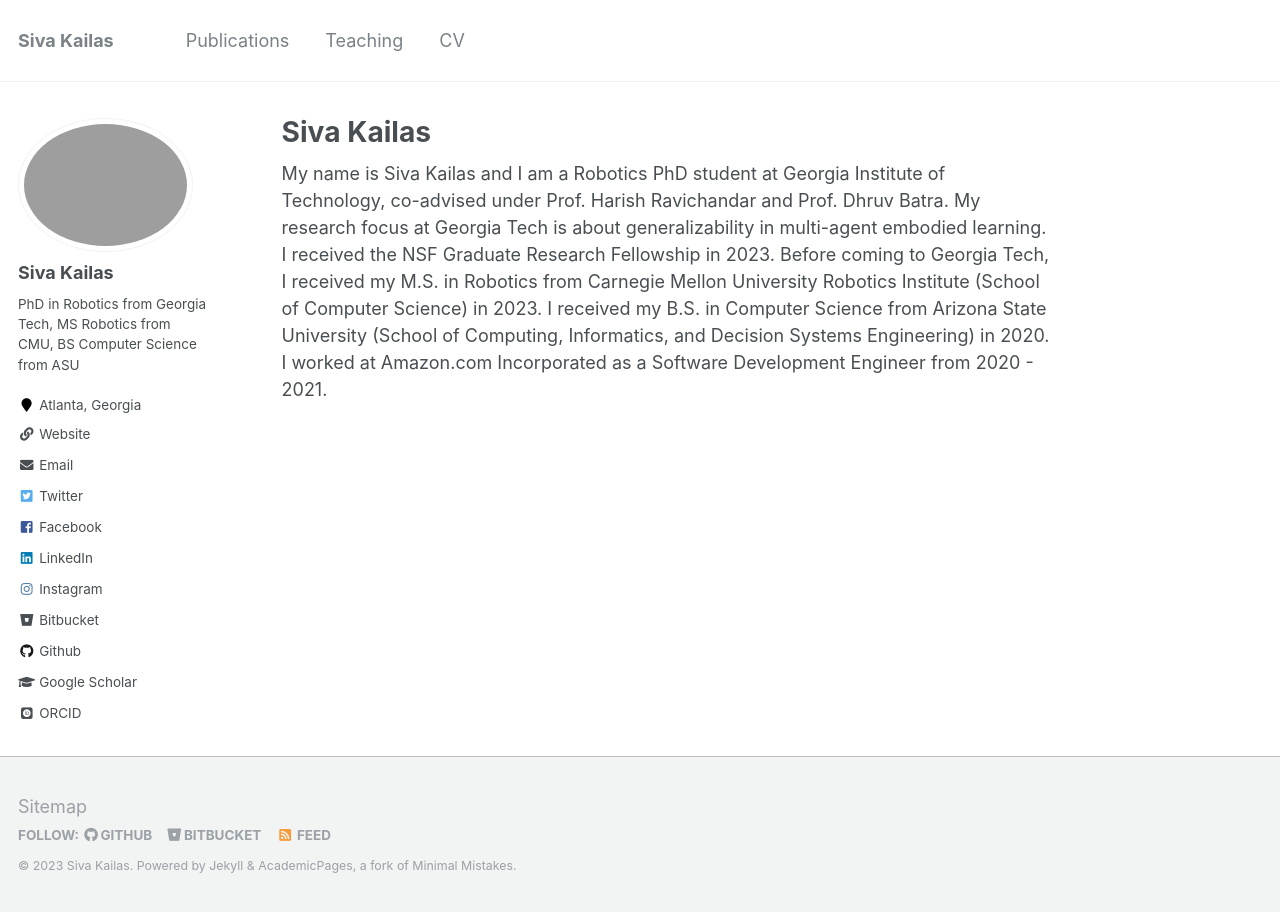
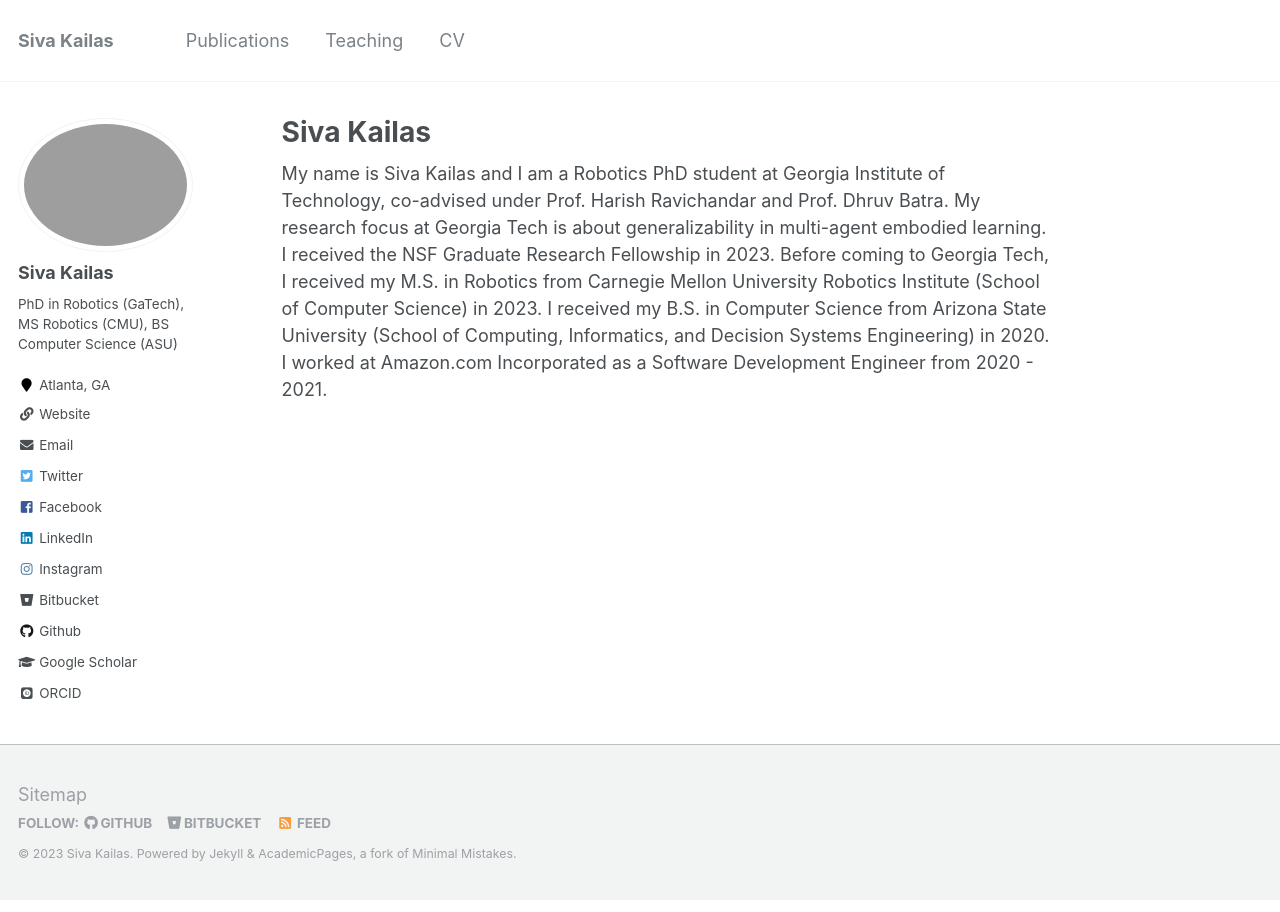
Before and after one commit to vickyliuliu/vickyliuliu.github.io, a Jekyll site: the page built from _pages/about.md, in a window 1280 px wide. Built offline with Jekyll 4.4.1, drawn with Linux system fonts in a browser that asks for light colours; some web fonts are replaced.

```diff
--- a/_config.yml
+++ b/_config.yml
@@ -10,7 +10,7 @@ locale                   : "en-US"
 title                    : "Siva Kailas"
 title_separator          : "-"
 name                     : &name "Siva Kailas"
-description              : &description "personal description"
+description              : &description "My name is Siva Kailas and I am a Robotics PhD student at Georgia Institute of Technology."
 url                      : https://skailas.github.io # the base hostname & protocol for your site e.g. "https://mmistakes.github.io"
 baseurl                  : "" # the subpath of your site, e.g. "/blog"
 repository               : "skailas.github.io"
@@ -82,12 +82,12 @@ analytics:
 author:
   name             : "Siva Kailas"
   avatar           : "siva-kailas.png"
-  bio              : "PhD in Robotics from Georgia Tech, MS Robotics from CMU, BS Computer Science from ASU"
-  location         : "Atlanta, Georgia"
+  bio              : "PhD in Robotics (GaTech), MS Robotics (CMU), BS Computer Science (ASU)"
+  location         : "Atlanta, GA"
   employer         :
   pubmed           : # "https://www.ncbi.nlm.nih.gov/pubmed/?term=john+snow"
   googlescholar    : "https://scholar.google.com/citations?user=N1pDd2IAAAAJ&hl=en"
-  email            : "siva.kailas10@gmail.com"
+  email            : "skailas3@gatech.edu"
   researchgate     :  # example: "https://www.researchgate.net/profile/yourprofile"
   uri              : "https://skailas.github.io/"
   bitbucket        : "skailas"
@@ -96,7 +96,7 @@ author:
   flickr           :
   facebook         : "siva.kailas"
   foursquare       :
-  github           : "skailas"
+  github           : "sivakailas"
   google_plus      :
   keybase          :
   instagram        : "sivakailas/"
@@ -261,14 +261,14 @@ timezone: America/New_York # http://en.wikipedia.org/wiki/List_of_tz_database_ti
 # Plugins
 plugins:
   - jekyll-paginate
-  - jekyll-sitemap
+  # - jekyll-sitemap
   - jekyll-gist
   - jekyll-feed
   - jekyll-redirect-from
 # mimic GitHub Pages with --safe
 whitelist:
   - jekyll-paginate
-  - jekyll-sitemap
+  # - jekyll-sitemap
   - jekyll-gist
   - jekyll-feed
   - jemoji
```
